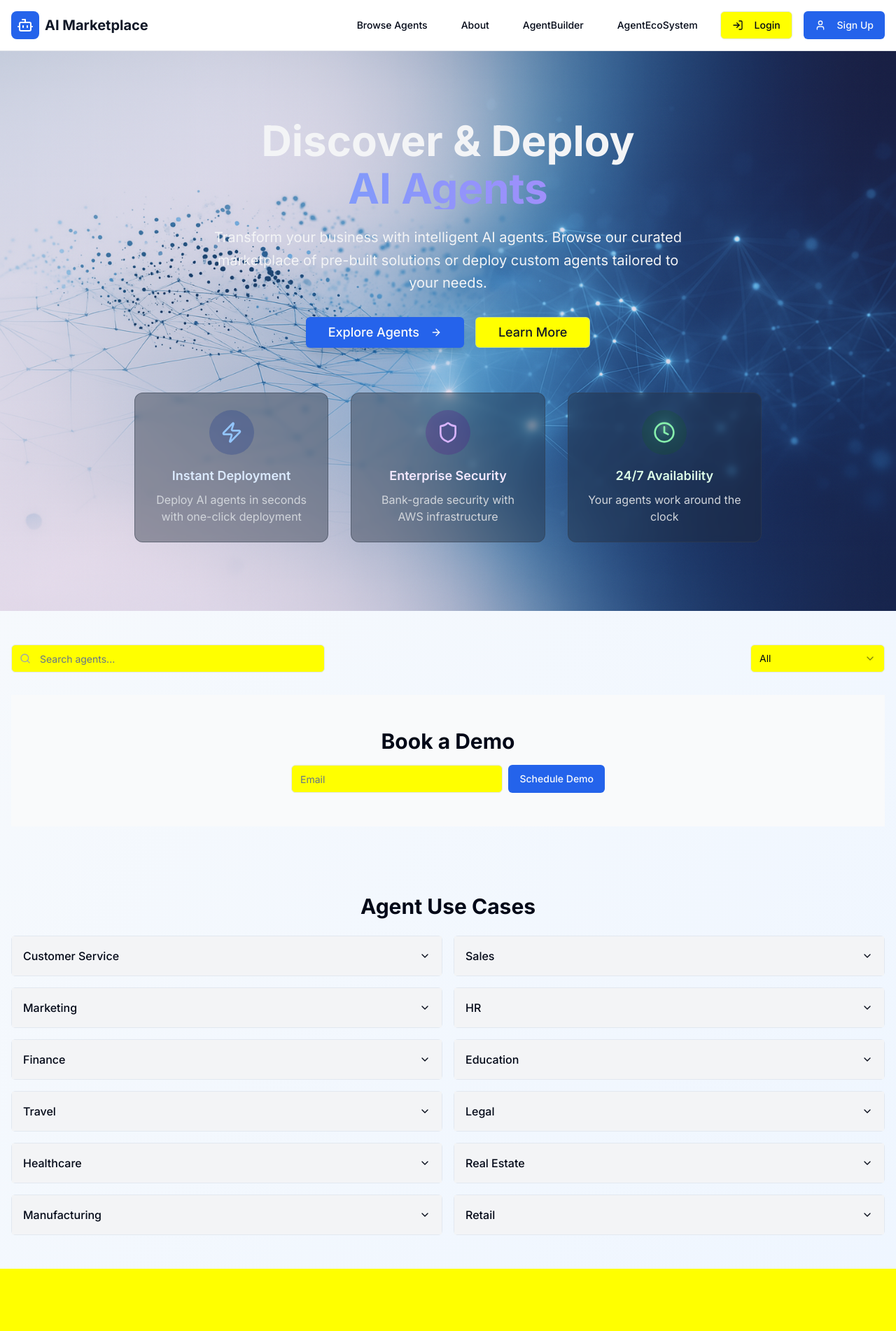
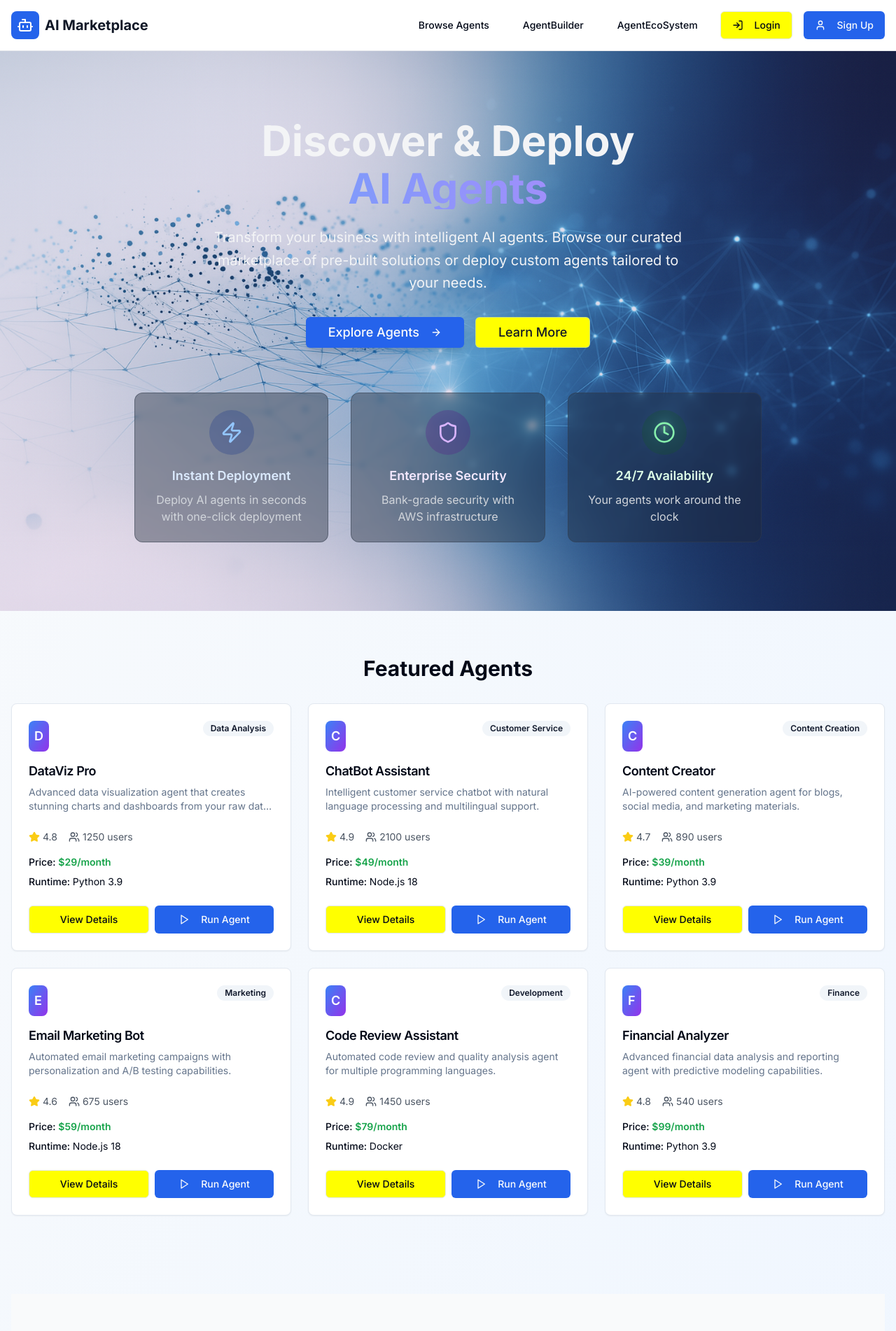
Before and after one commit to nousclouddev/AgentMarketplace, a React (Vite) app: page / in a window 1280 px wide. Shown: the top 1902 px of the page at 70% size. Before the commit the page ends 1813 px from the top, so only its background shows below. Built offline with nearby package versions, Linux system fonts and the light colour scheme; what amazon-cognito-identity-js would draw is missing.

Commit message:
"About Section removal And Display dummy agents on landing page

```diff
--- a/src/components/Navbar.tsx
+++ b/src/components/Navbar.tsx
@@ -21,9 +21,9 @@ const Navbar = () => {
             <Button variant="ghost" asChild className="hidden md:inline-flex">
               <Link to="/agents">Browse Agents</Link>
             </Button>
-            <Button variant="ghost" asChild className="hidden md:inline-flex">
+            {/* <Button variant="ghost" asChild className="hidden md:inline-flex">
               <Link to="/about">About</Link>
-            </Button>
+            </Button> */}
             <Button variant="ghost" asChild className="hidden md:inline-flex">
               <Link to="/builder">AgentBuilder</Link>
             </Button>
--- a/src/pages/Index.tsx
+++ b/src/pages/Index.tsx
@@ -8,6 +8,7 @@ import UseCasesSection from '@/components/UseCasesSection';
 import BookDemoSection from '@/components/BookDemoSection';
 import { Agent } from '@/types/agent';
 import { fetchAgents } from '@/utils/api';
+import { mockAgents } from '@/data/mockAgents';
 
 const Index = () => {
   const [agents, setAgents] = useState<Agent[]>([]);
@@ -44,7 +45,15 @@ const Index = () => {
     <div className="min-h-screen bg-gradient-to-br from-slate-50 to-blue-50">
       <Navbar />
       <Hero />
+      <section id="featured-agents" className="py-16">
+        <h2 className="text-3xl font-bold text-center mb-8">Featured Agents</h2>
+        <div className="container mx-auto px-4">
+          <AgentGrid agents={mockAgents} />
+        </div>
+      </section>
       <div className="container mx-auto px-4 py-12">
+        {isAuthenticated && (
+          <>
             <SearchAndFilter
               searchTerm={searchTerm}
               setSearchTerm={setSearchTerm}
@@ -52,6 +61,8 @@ const Index = () => {
               setSelectedCategory={setSelectedCategory}
             />
             <AgentGrid agents={filteredAgents} />
+          </>
+        )}
         <BookDemoSection />
       </div>
       <UseCasesSection />
```
Lines whose indentation alone changed are shown as unchanged.
